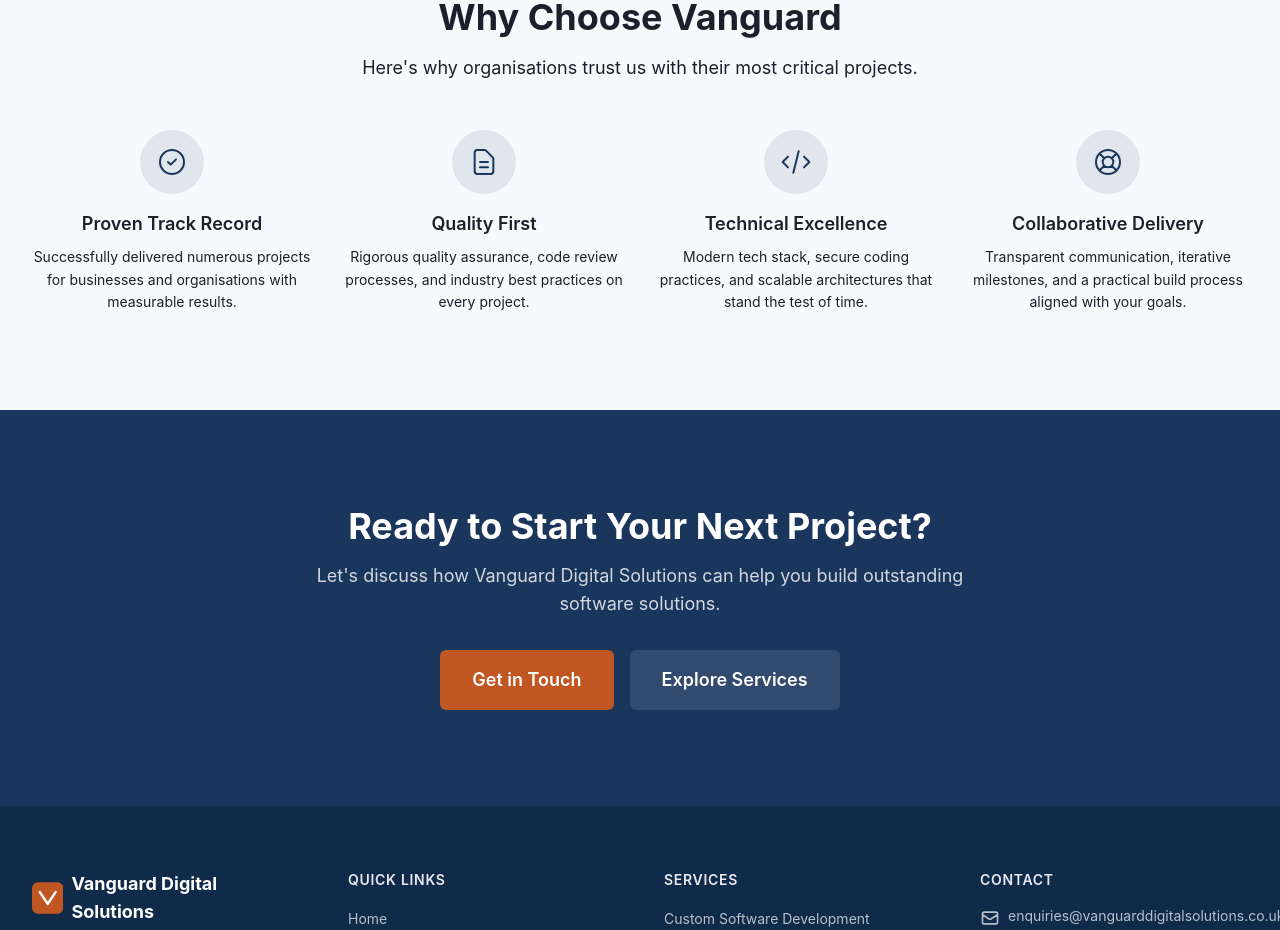
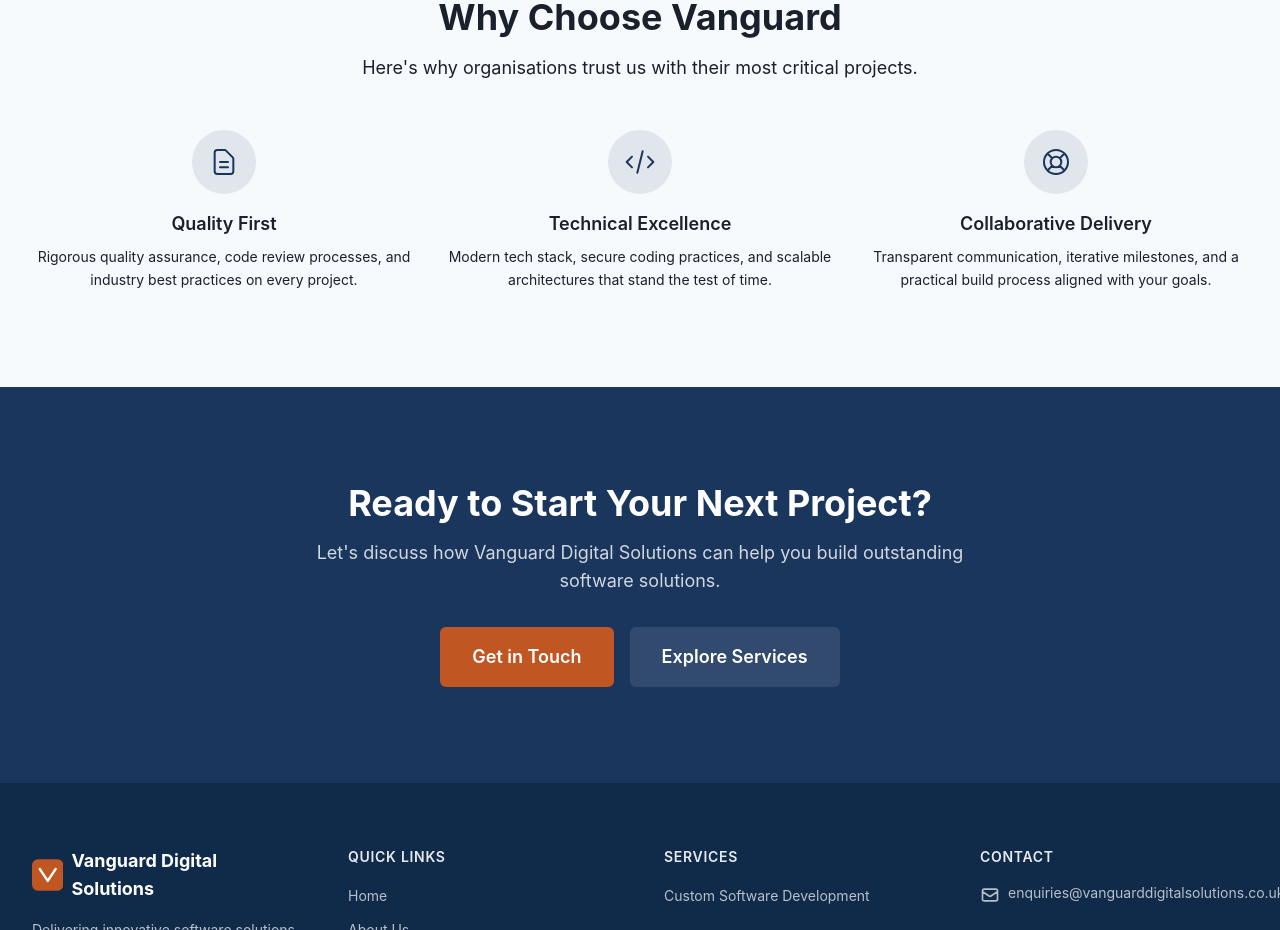
Before and after one commit to masomj/vanguard-solutions, a Vue app: page / in a window 1280 px wide. Shown: the part 1640-2570 px from the top of the page. Built offline with nearby package versions, Linux system fonts and the light colour scheme.

Commit message:
update content

```diff
--- a/src/components/home/WhyChooseUs.vue
+++ b/src/components/home/WhyChooseUs.vue
@@ -5,7 +5,7 @@
         Why Choose Vanguard
       </SectionHeading>
 
-      <div class="mt-12 grid grid-cols-1 sm:grid-cols-2 lg:grid-cols-4 gap-8">
+      <div class="mt-12 grid grid-cols-1 sm:grid-cols-3 gap-8">
         <article v-for="item in reasons" :key="item.title" class="text-center">
           <div class="w-16 h-16 mx-auto rounded-full bg-primary/10 text-primary flex items-center justify-center mb-4" aria-hidden="true">
             <svg class="w-8 h-8" fill="none" stroke="currentColor" viewBox="0 0 24 24">
@@ -25,11 +25,6 @@
 
 const reasons = [
   {
-    title: 'Proven Track Record',
-    description: 'Successfully delivered numerous projects for businesses and organisations with measurable results.',
-    iconPath: 'M9 12l2 2 4-4m6 2a9 9 0 11-18 0 9 9 0 0118 0z',
-  },
-  {
     title: 'Quality First',
     description: 'Rigorous quality assurance, code review processes, and industry best practices on every project.',
     iconPath: 'M9 12h6m-6 4h6m2 5H7a2 2 0 01-2-2V5a2 2 0 012-2h5.586a1 1 0 01.707.293l5.414 5.414a1 1 0 01.293.707V19a2 2 0 01-2 2z',
```
